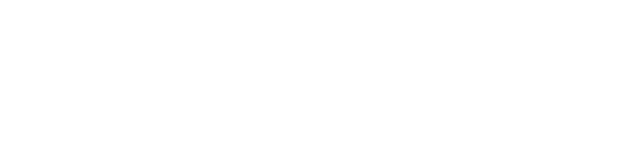
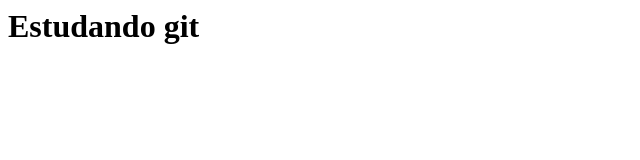
Before and after one commit to ThiagoCO/curso-git, a plain HTML site: page index.html in a window 1280 px wide. Shown: the whole page, without its empty margins (0-640 px from the left). Drawn offline with Linux system fonts and the light colour scheme.

Commit message:
titulo da pagina
a

;
exit
c;ear
clear

```diff
--- a/index.html
+++ b/index.html
@@ -3,5 +3,5 @@
 </head>
 
 <body>
-
+    <h1> Estudando git <h1>
 </body>
```
